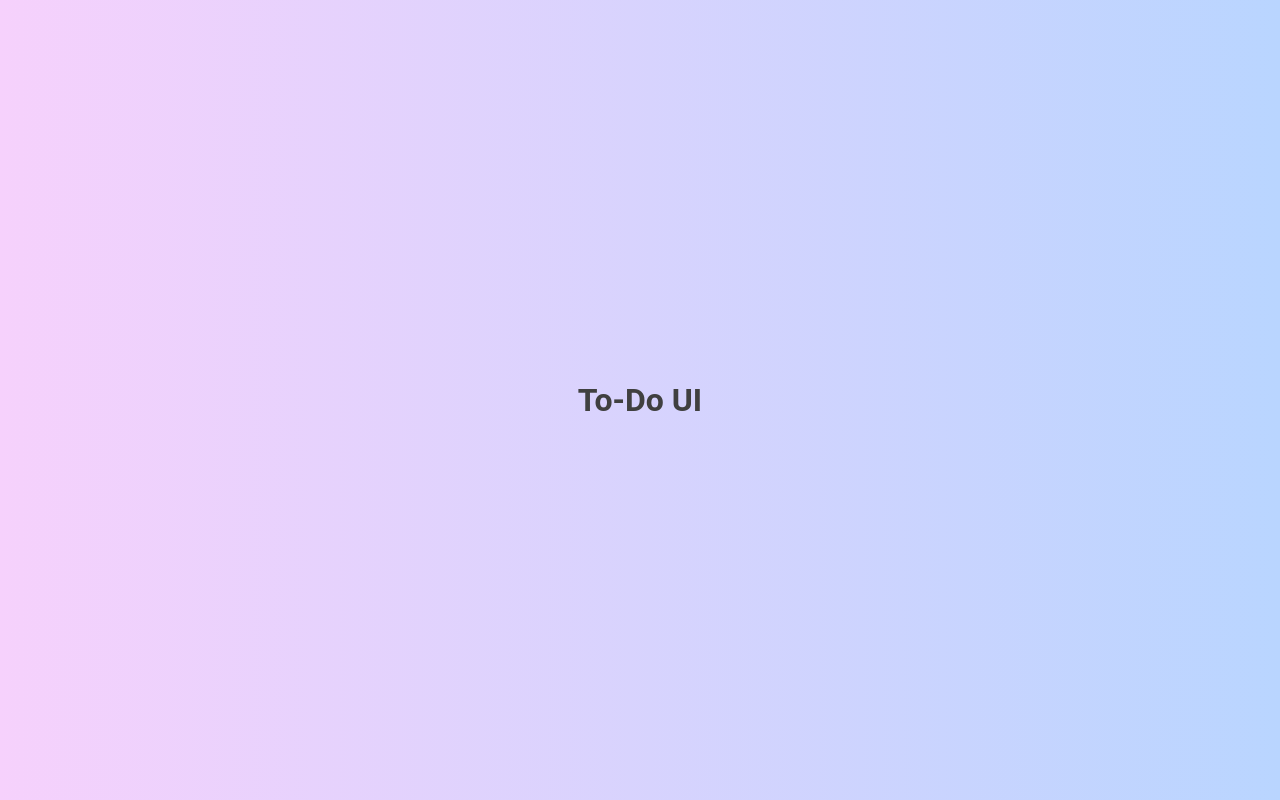
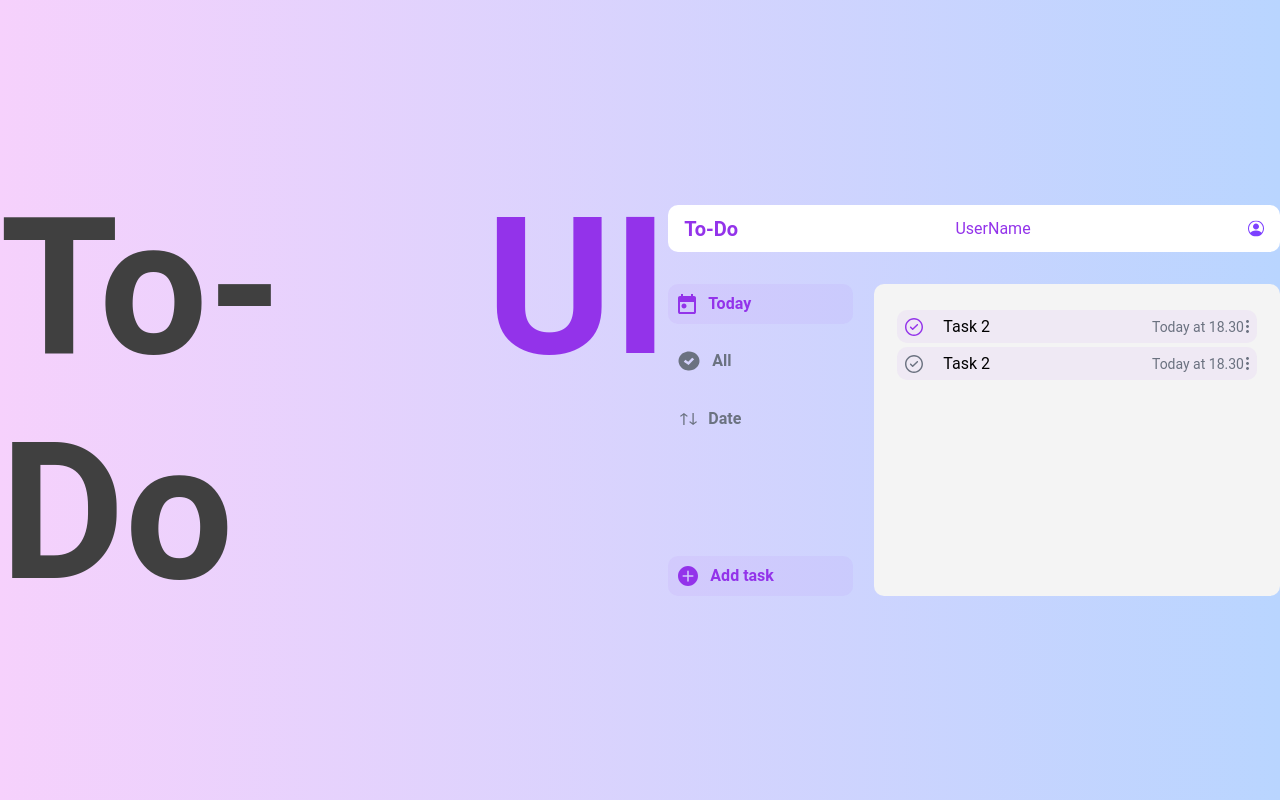
Before and after one commit to dmitriyhudev/todo-list, a Next.js app: page / in a window 1280 px wide. Built offline with nearby package versions, Linux system fonts and the light colour scheme.

Commit message:
Layout update

```diff
--- a/src/app/page.tsx
+++ b/src/app/page.tsx
@@ -7,21 +7,160 @@ import './globals.css'
 //styled-components CSS
 export const Main = styled.main`
   display: flex;
-  justify-content: center;
+  justify-content: space-around;
   align-items: center;
   height: 100vh;
   font-family: 'Roboto';
   background: linear-gradient(90deg, rgba(246, 209, 252, 1), rgba(185, 213, 255, 1));
 `
-export const LeftText = styled.h1`
-  color: rgba(64, 64, 64, 1);
+export const LeftText = styled.div`
+  font-size: 96px;
+  display: inline-flex;
+`
+export const MainWindow = styled.h1`
+  display: flex;
+  flex-direction: column;
+  align-items: space-around;
+  flex-grow: 0.8;
+  width: 672px;
+  max-height: 390px;
+`
+export const AccountWindow = styled.div`
+  display: flex;
+  justify-content: space-between;
+  align-items: center;
+  padding: 12px 16px 12px 16px;
+  height: 47px;
+  border-radius: 10px;
+  border-style: none;
+  background-color: rgba(255, 255, 255, 1);
+  color: rgba(147, 51, 234, 1);
+`
+export const BottomWindows = styled.div`
+  display: flex;
+  justify-content: space-between;
+  flex-grow: 1;
+  height: 312px;
+  margin-top: 32px;
+`
+export const LeftWindow = styled.div`
+  display: flex;
+  flex-direction: column;
+  justify-content: space-between;
+`
+export const DateButton = styled.div`
+  display: flex;
+  width: 185px;
+  height: 40px;
+  padding: 10px;
+  border-radius: 10px;
+  font-size: 16px;
+  color: rgba(147, 51, 234, 1);
+  background-color: rgba(147, 51, 234, 0.06);
+`
+export const AllTasksButton = styled.div`
+  display: flex;
+  width: 185px;
+  height: 40px;
+  padding: 10px;
+  border-radius: 10px;
+  font-size: 16px;
+  color: rgba(107, 114, 128, 1);
+`
+export const DateDirectionButton = styled.div`
+  display: flex;
+  width: 185px;
+  height: 40px;
+  padding: 10px;
+  border-radius: 10px;
+  font-size: 16px;
+  color: rgba(107, 114, 128, 1);
+`
+export const AddTaskButton = styled.div`
+  display: flex;
+  width: 185px;
+  height: 40px;
+  padding: 10px;
+  margin-top: 100px; //////////////////////
+  border-radius: 10px;
+  font-size: 16px;
+  color: rgba(147, 51, 234, 1);
+  background-color: rgba(147, 51, 234, 0.06);
+`
+export const TasksWindow = styled.div`
+  display: flex;
+  flex-direction: column;
+  width: 100%;
+  padding: 24px 7px 7px 7px;
+  margin: 0px 0px 0px 21px;
+  border-radius: 10px;
+  background-color: rgba(244, 244, 244, 1);
+`
+export const VisibleTask = styled.div`
+  display: flex;
 
+
+  align-items: center;
+  height: 33px;
+  margin: 2px 16px 2px 16px;
+  padding: 16px 8px 16px 8px;
+  border-radius: 10px;
+  background-color: rgba(147, 51, 234, 0.06);
 `
 
 export default function Home() {
   return (
     <Main>
-        <LeftText>To-Do UI</LeftText>
+        <LeftText>
+            <h1 style={{fontWeight: "700", color: "rgba(64, 64, 64, 1)"}}>To-Do</h1>
+            <div style={{width: "36px"}}></div>
+            <h1 style={{fontWeight: "700", color: "rgba(147, 51, 234, 1)"}}>UI</h1>
+        </LeftText>
+        <MainWindow>
+            <AccountWindow>
+                <p style={{fontSize: "20px"}}>To-Do</p>
+                <p style={{fontSize: "16px", fontWeight: "400"}}>UserName</p>
+                <img src="AccountIcon.svg"></img>
+            </AccountWindow>
+            <div>
+                <BottomWindows>
+                    <LeftWindow>
+                        <DateButton>
+                            <img src="CalendarIcon.svg"></img>
+                            <p style={{marginLeft: "12px"}}>Today</p>
+                        </DateButton>
+                        <AllTasksButton>
+                            <img src="SelectAllIcon.svg"></img>
+                            <p style={{marginLeft: "12px"}}>All</p>
+                        </AllTasksButton>
+                        <DateDirectionButton>
+                            <img src="DateDirectionIcon.svg"></img>
+                            <p style={{marginLeft: "9px"}}>Date</p>
+                        </DateDirectionButton>
+                        <AddTaskButton>
+                            <img src="AddIcon.svg"></img>
+                            <p style={{marginLeft: "12px"}}>Add task</p>
+                        </AddTaskButton>
+                    </LeftWindow>
+                    <TasksWindow>
+                        <VisibleTask>
+                            <img src="TaskDoneIcon.svg"></img>
+                            <p style={{margin: "0px 0px 0px 20px", width: "100px",fontSize: "16px", fontWeight: "400"}}>Task 2</p>
+                            <div style={{width: "100%"}}></div>
+                            <p style={{width: "200px", alignSelf: "center", fontSize: "14px", fontWeight: "400", color: "rgba(107, 114, 128, 1)"}}>Today at 18.30</p>
+                            <img src="OptionsIcon.svg"></img>
+                        </VisibleTask>
+                        <VisibleTask>
+                            <img src="TaskNotDoneIcon.svg"></img>
+                            <p style={{margin: "0px 0px 0px 20px", width: "100px",fontSize: "16px", fontWeight: "400"}}>Task 2</p>
+                            <div style={{width: "100%"}}></div>
+                            <p style={{width: "200px", alignSelf: "center", fontSize: "14px", fontWeight: "400", color: "rgba(107, 114, 128, 1)"}}>Today at 18.30</p>
+                            <img style={{margin: "0px 0px 0px 0px", alignSelf: "center"}} src="OptionsIcon.svg"></img>
+                        </VisibleTask>
+                    </TasksWindow>
+                </BottomWindows>
+            </div>
+        </MainWindow>
     </Main>
   )
 }
```
